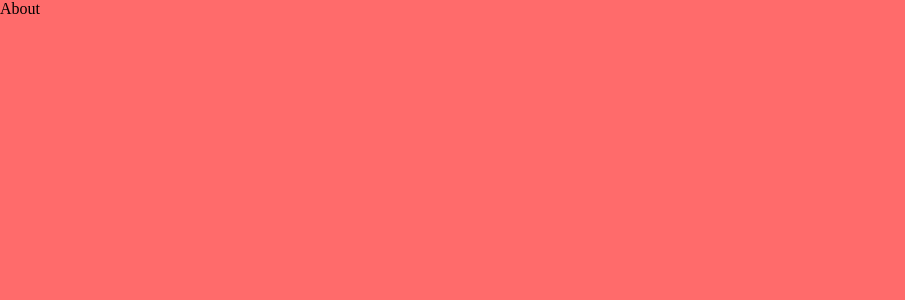
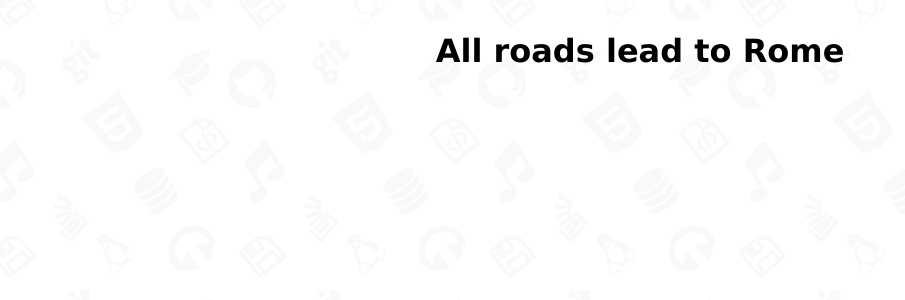
Before and after one commit to juan-ignacio-sanchez/portfolio, a Next.js app: page /about in a window 1280 px wide. Shown: the top 300 px of the page, without its empty margins (0-905 px from the left). Built offline with nearby package versions, Linux system fonts and the light colour scheme.

Commit message:
add tile background image

```diff
--- a/src/app/about/page.module.css
+++ b/src/app/about/page.module.css
@@ -3,5 +3,8 @@
   flex-direction: row;
   min-height: 100vh;
   padding: 0;
-  background: var(--card-hovered-background);
+  align-content: center;
+  justify-content: center;
+  padding: 2rem;
+  font-family: var(--global-font-family);
 }
--- a/src/app/about/page.tsx
+++ b/src/app/about/page.tsx
@@ -3,7 +3,9 @@ import styles from "./page.module.css";
 export default function About() {
   return (
     <main>
-      <div className={styles.main}>About</div>
+      <div className={styles.main}>
+        <h1>All roads lead to Rome</h1>
+      </div>
     </main>
   );
 }
--- a/src/app/globals.css
+++ b/src/app/globals.css
@@ -52,6 +52,8 @@ body {
   max-width: 1500px;
   margin: 0 auto;
   overflow-x: hidden;
+  background-image: url("../../public/images/background.png");
+
 }
 
 a {
```
Also changed, not shown: src/app/page.module.css (+4 -3 lines), public/images/background.png (added).
